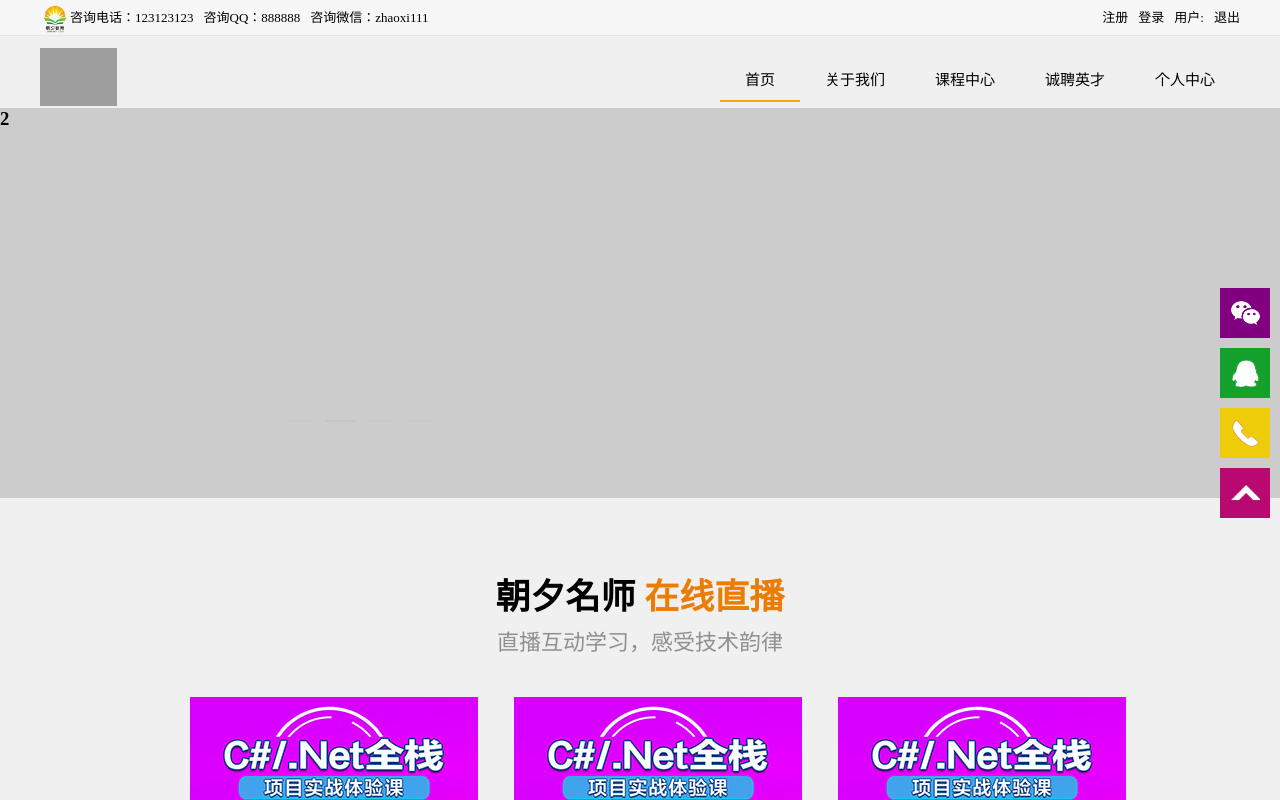
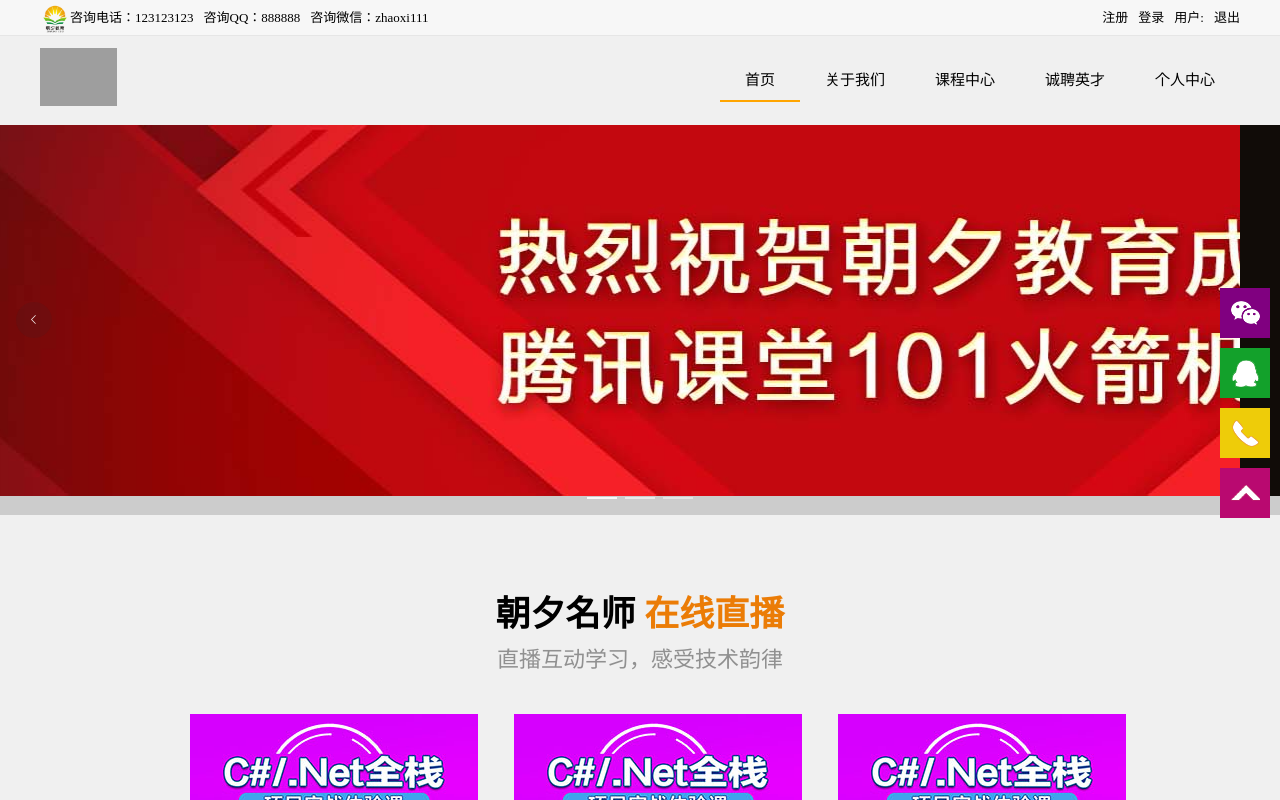
Before and after one commit to PeijinGit/Tide_Portal, a Vue app in the folder zhaoxi_portal_ui/: page / in a window 1280 px wide. Shown: the top 800 px of the page. Built offline with nearby package versions, Linux system fonts and the light colour scheme; grey boxes are pictures that could not be loaded.

Commit message:
Main all with bug on navi

```diff
--- a/zhaoxi_portal_ui/src/App.vue
+++ b/zhaoxi_portal_ui/src/App.vue
@@ -20,24 +20,24 @@
       <div class="lay-head-navi">
         <img src="/imgs/companyInfo/Logo2.png" alt="" />
         <ul>
-          <li>
-            <a href>首页</a>
-            <span class="navi-sel"></span>
+          <li @click="selNo='/'">
+            <router-link to="/">首页</router-link>
+            <span :class="{'navi-sel':selNo=='Home'}"></span>
+          </li>
+          <li @click="selNo='/about'">
+            <router-link to="/about">关于我们</router-link>
+            <span :class="{'navi-sel':selNo=='About'}"></span>
           </li>
           <li>
-            <a href>关于我们</a>
+            <router-link to="/">课程中心</router-link>
             <span></span>
           </li>
           <li>
-            <a href>课程中心</a>
+            <router-link to="/">诚聘英才</router-link>
             <span></span>
           </li>
           <li>
-            <a href>诚聘英才</a>
-            <span></span>
-          </li>
-          <li>
-            <a href>个人中心</a>
+            <router-link to="/">个人中心</router-link>
             <span></span>
           </li>
         </ul>
@@ -102,6 +102,20 @@
     </div>
   </div>
 </template>
+
+<script>
+export default {
+  data(){
+    return{
+      selNo:"/"
+    }
+  },
+  mounted(){
+    var {name} = this.$route;
+    this.selNo = name;
+  }
+}
+</script>
 
 <style lang="scss">
 body {
@@ -220,6 +234,7 @@
   top: 36%;
   right: 10px;
   overflow: hidden;
+  z-index: 10;
   .left-pad {
     position: relative;
     right: -170px;
--- a/zhaoxi_portal_ui/src/views/Home.vue
+++ b/zhaoxi_portal_ui/src/views/Home.vue
@@ -1,11 +1,11 @@
 <template>
   <div class="home">
-    <div class="carousel" style="height:390px;with:100%;background-color:#ccc">
-      <el-carousel indicator-position="outside">
-        <el-carousel-item v-for="item in 4" :key="item">
-        <h3>{{ item }}</h3>
-      </el-carousel-item>
-  </el-carousel>
+    <div class="carousel" style="height:390px;width:100%;background-color:#ccc;overflow:hidden">
+      <el-carousel :interval="5000" arrow="always" height="390px">
+        <el-carousel-item v-for="img in imgs" :key="img">
+          <img :src="img" alt="">
+        </el-carousel-item>
+      </el-carousel>
     </div>
     <div class="home-pad">
       <div class="home-pad-inner">
@@ -110,7 +110,16 @@
 import padTitle from '@/components/PadTitle.vue'
 
 export default {
-  name: "Home",
+  name: "home",
+  data(){
+    return{
+      imgs:[
+        "/imgs/carousel/轮播-1.jpg",
+        "/imgs/carousel/轮播-2-架构班.jpg",
+        "/imgs/carousel/轮播-3-全栈.jpg",
+      ]
+    };
+  },
   components: {
     padTitle
   }
```
